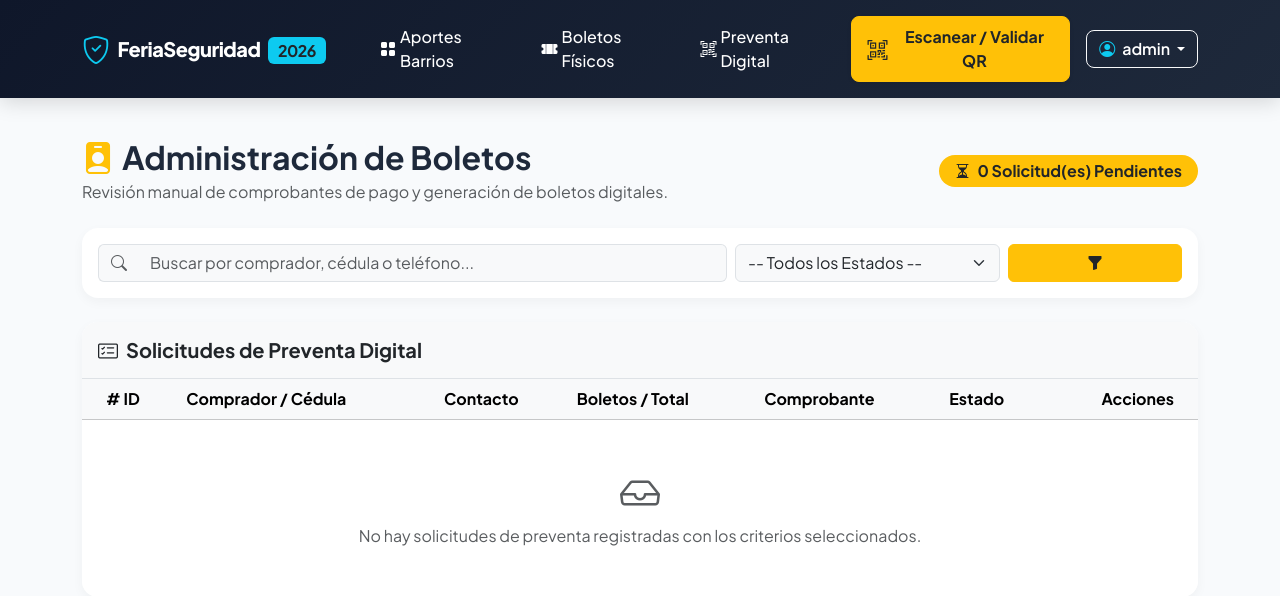
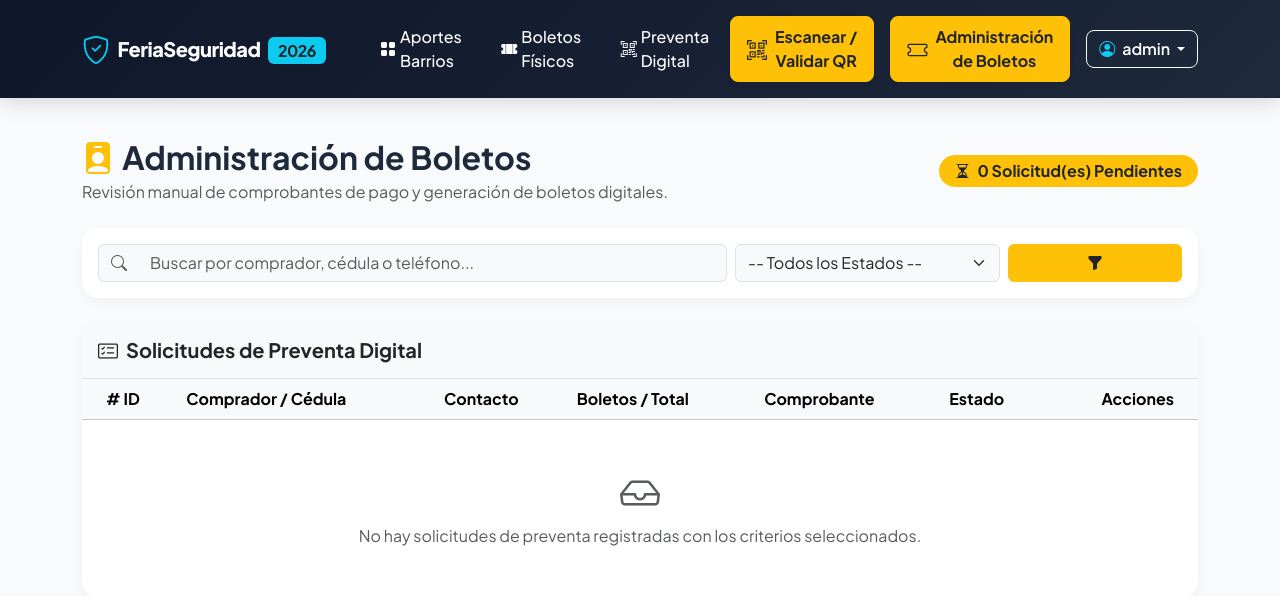
Before and after one commit to RomelAnte/BarrioHub, a Django app: page /admin-boletos/ in a window 1280 px wide. Shown: the top 596 px of the page. Run offline with Django 5.2, Linux system fonts and the light colour scheme; a user stored in the database is signed in; data that the repository does not hold is empty.

Commit message:
Add new url

```diff
--- a/feria/templates/feria/base.html
+++ b/feria/templates/feria/base.html
@@ -144,8 +144,12 @@
                         <i class="bi bi-qr-code-scan fs-5"></i>
                         <span>Escanear / Validar QR</span>
                     </a>
+                    <a href="{% url 'admin_boletos' %}" class="btn btn-warning text-dark font-weight-bold fw-bold d-flex align-items-center gap-2 px-3 py-2 rounded-3 shadow-sm me-2">
+                        <i class="bi bi-ticket fs-5"></i>
+                        <span>Administración de Boletos</span>
+                    </a>
+                    {% if user.is_authenticated %}
 
-                    {% if user.is_authenticated %}
                         <div class="dropdown">
                             <button class="btn btn-outline-light text-white dropdown-toggle fw-semibold rounded-3" type="button" data-bs-toggle="dropdown">
                                 <i class="bi bi-person-circle text-info me-1"></i> {{ user.username }}
```
Also changed, not shown: db.sqlite3.
